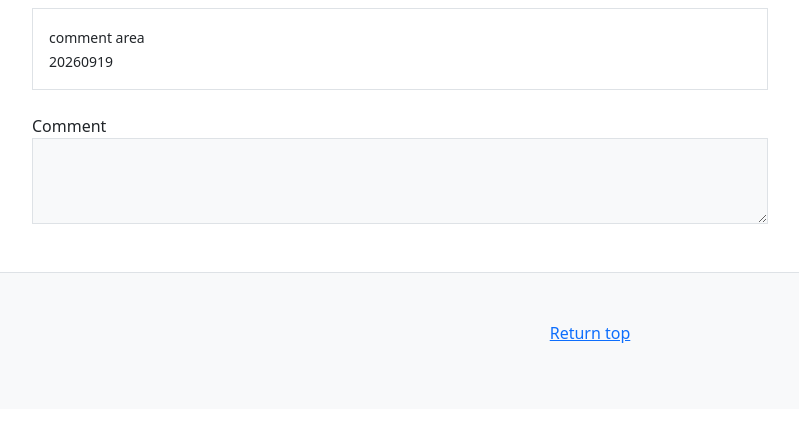
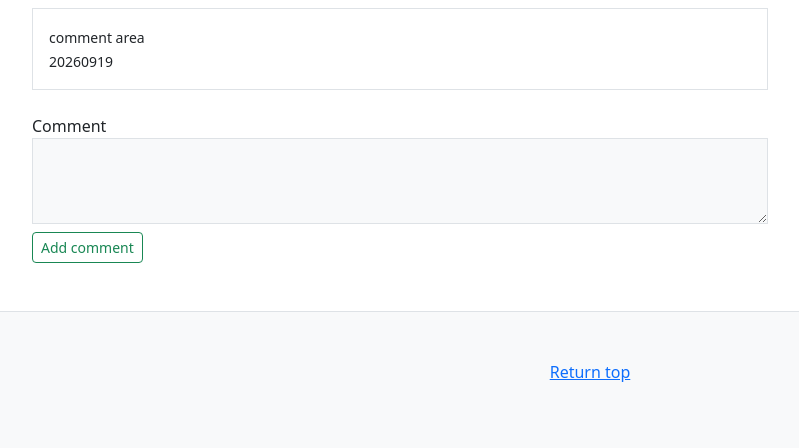
Before and after one commit to liberbell/dj13, a Django app: page /blog/1/ in a window 1280 px wide. Shown: the part 374-822 px from the top of the page, without its empty margins (50-849 px from the left). Before the commit the page ends 717 px from the top, so only its background shows below. Run offline with Django 5.2, Linux system fonts and the light colour scheme; a user stored in the database is signed in; data comes from the database, SQL or seed files in the repository.

Commit message:
comment5

```diff
--- a/project1/templates/mysite/snippets/comment.html
+++ b/project1/templates/mysite/snippets/comment.html
@@ -18,7 +18,7 @@
                 <textarea class="rounded-0 bg-light form-control" name="" id="" rows="3"></textarea>
             </div>
             <div class="text-right">
-
+                <button class="btn btn-sm btn-outline-success" type="submit">Add comment</button>
             </div>
         </form>
     {% endif %}
```
